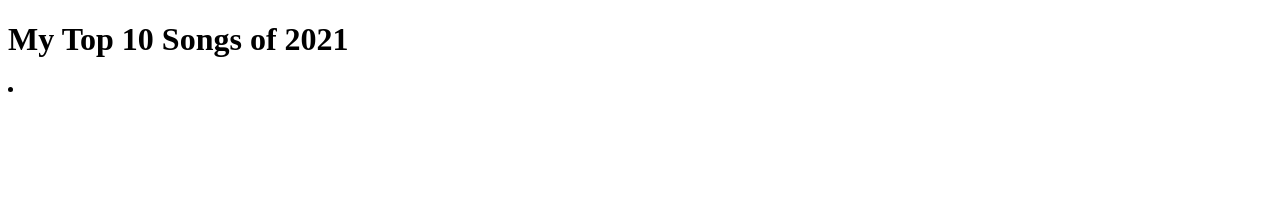
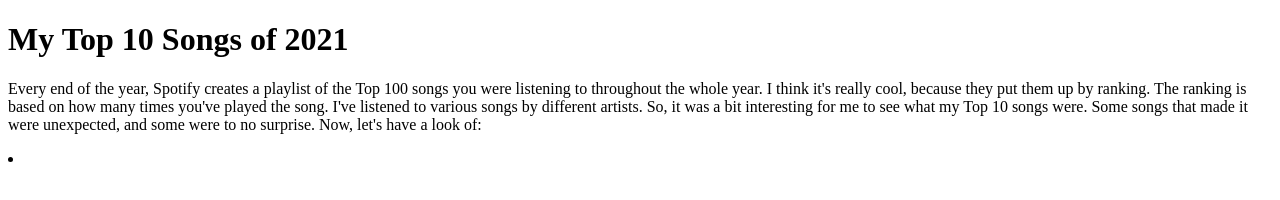
Before and after one commit to myka-p/cpnt260-a1, a plain HTML site: page index.html in a window 1280 px wide. Drawn offline with Linux system fonts and the light colour scheme.

Commit message:
intro added

```diff
--- a/index.html
+++ b/index.html
@@ -12,7 +12,8 @@
     <main>
         <h1>My Top 10 Songs of 2021</h1>
 
-
+        <p>Every end of the year, Spotify creates a playlist of the Top 100 songs you were listening to throughout the whole year. I think it&apos;s really cool, because they put them up by ranking. The ranking is based on how many times you&apos;ve played the song. I&apos;ve listened to various songs by different artists. So, it was a bit interesting for me to see what my Top 10 songs were. Some songs that made it were unexpected, and some were to no surprise. Now, let&apos;s have a look of:
+        </p>
 
         <li>
           <ol></ol>
```
